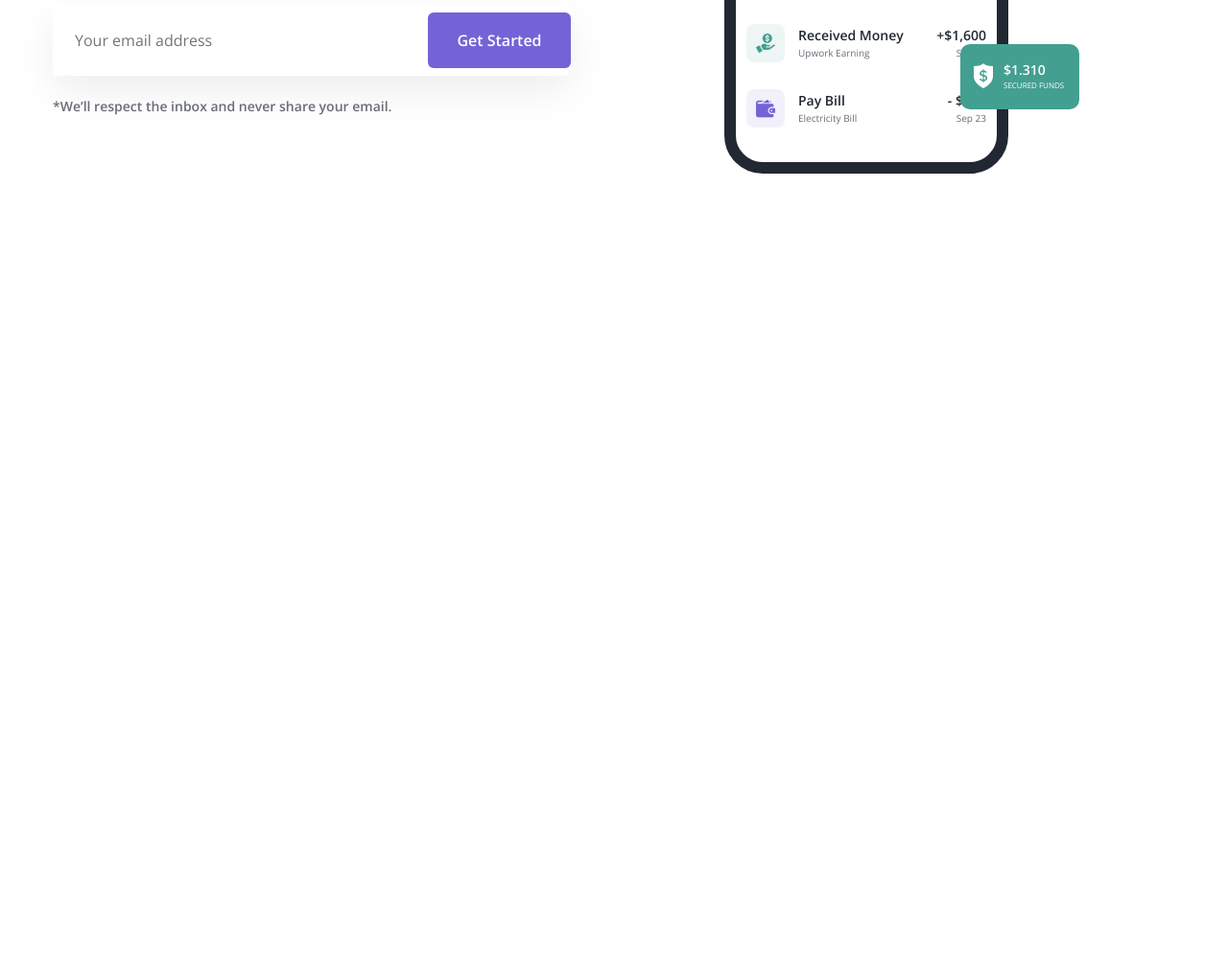
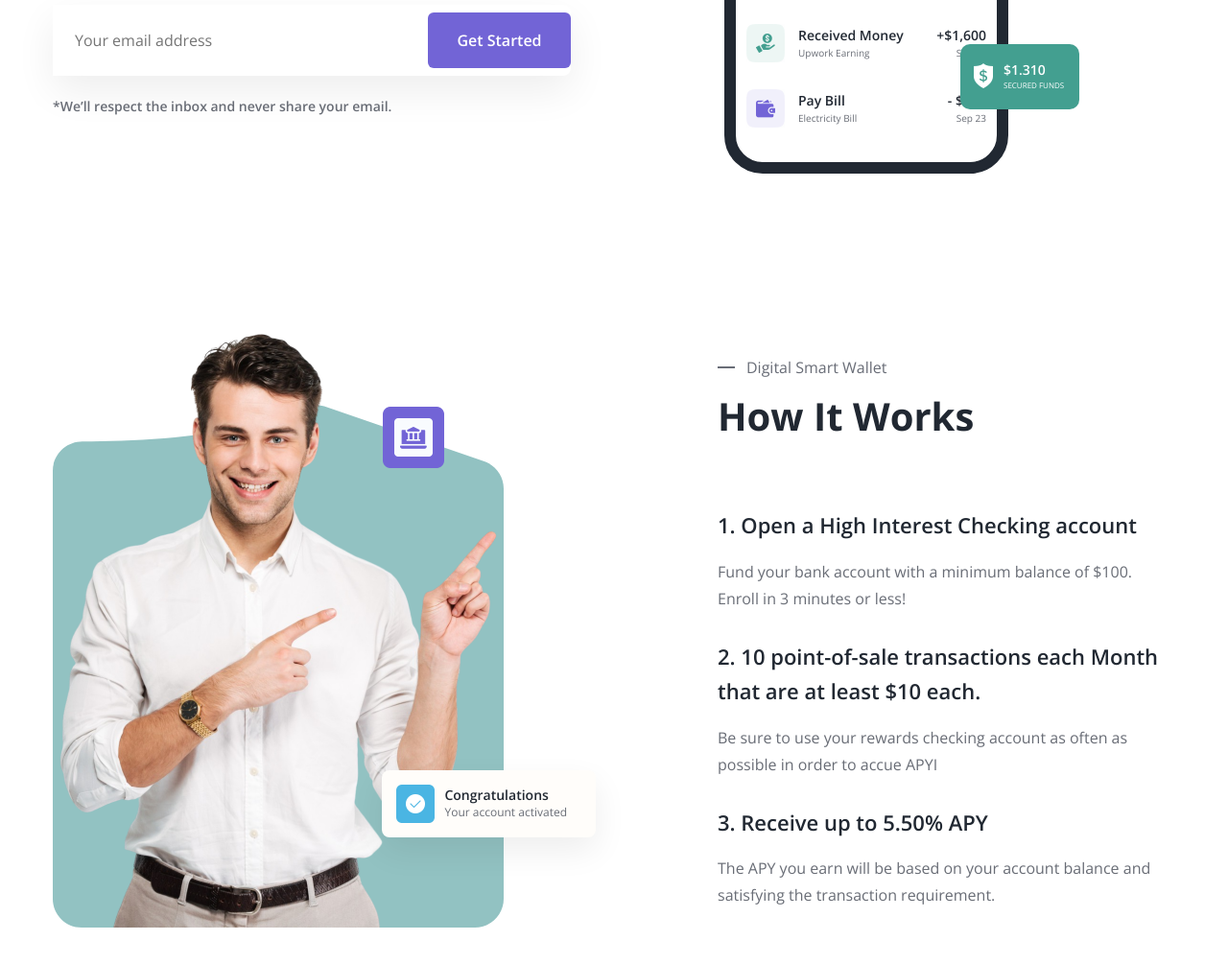
Before and after one commit to tanxufu/celo-bank, a plain HTML site: page index.html in a window 1280 px wide. Shown: the part 533-1538 px from the top of the page at 96% size. Before the commit the page ends 800 px from the top, so only its background shows below. Drawn offline with nearby package versions, Linux system fonts and the light colour scheme.

Commit message:
how- it- work

```diff
--- a/assets/css/style.css
+++ b/assets/css/style.css
@@ -51,6 +51,21 @@ button {
     width: 18px;
     height: 2px;
     background: #696d77;
+}
+
+.section-heading {
+    margin-top: 12px;
+    font-size: 4rem;
+    font-weight: 700;
+    line-height: 1.25;
+    color: var(--secondary-color);
+}
+
+.section-title {
+    font-size: 1.8rem;
+    font-weight: 600;
+    line-height: 1.66;
+    color: var(--secondary-color);
 }
 
 .section-desc {
@@ -469,3 +484,98 @@ button {
     font-size: 16px;
     font-weight: 400;
 }
+
+/* =============== Works =============== */
+.works {
+    padding: 108px 0;
+}
+
+.works__inner {
+    display: flex;
+    align-items: center;
+    column-gap: 230px;
+}
+
+.work-media {
+    position: relative;
+    max-width: 40.2%;
+}
+
+.work-media__img-wrap {
+    position: relative;
+}
+
+.work-media__logo {
+    position: absolute;
+    right: 55px;
+    top: 76px;
+    z-index: 1;
+    width: 64px;
+    height: 64px;
+}
+
+.work-media__img-wrap::after {
+    content: url(../img/work-bg.svg);
+    position: absolute;
+    left: 0;
+    bottom: 0;
+}
+
+.work-media__img {
+    position: relative;
+    z-index: 1;
+    width: 456px;
+    margin-left: 7px;
+    object-fit: cover;
+}
+
+.work-note {
+    position: absolute;
+    right: -103px;
+    bottom: 96px;
+    display: flex;
+    align-items: center;
+    column-gap: 10px;
+    max-width: 226px;
+    padding: 15px 30px 15px 15px;
+    border-radius: 8px;
+    background: #FFFDFA;
+    box-shadow: 0px 14px 34px 0px rgba(0, 0, 0, 0.07);
+    z-index: 1;
+}
+
+.work-note__icon {
+    height: 40px;
+    width: 40px;
+}
+
+.work-note__tilte {
+    font-size: 1.4rem;
+    font-weight: 600;
+    color: var(--secondary-color);
+}
+
+.work-note__desc {
+    margin-top: 5px;
+    font-size: 1.2rem;
+    font-weight: 400;
+    color: var(--third-color);
+}
+
+.work-info {
+    padding-top: 28px;
+}
+
+.work-info__list {
+    margin-top: 70px;
+}
+
+.work-info__title {
+    font-size: 2.2rem;
+}
+
+.work-info__desc {
+    margin: 16px 0 28px;
+    font-size: 1.6rem;
+    line-height: 1.75;
+}
--- a/index.html
+++ b/index.html
@@ -225,6 +225,69 @@
         </div>
     </header>
 
+    <!-- main -->
+    <main>
+        <!-- works -->
+        <section class="works">
+            <div class="container">
+                <div class="works__inner">
+                    <!-- media -->
+                    <div class="work-media">
+                        <figure class="work-media__img-wrap">
+                            <img src="./assets/img/work-logo.png" alt="" class="work-media__logo">
+                            <img src="./assets/img/work-img.png" alt="" class="work-media__img">
+                        </figure>
+                        <div class="work-note">
+                            <img src="./assets/img/check-item.png" alt="" class="work-note__icon">
+                            <div class="work-note__info">
+                                <p class="work-note__tilte">Congratulations</p>
+                                <p class="work-note__desc">Your account activated</p>
+                            </div>
+                        </div>
+                    </div>
+
+                    <!-- info -->
+                    <section class="work-info">
+                        <p class="section-sub-heading">Digital Smart Wallet</p>
+                        <h2 class="section-heading">How It Works</h2>
+                        <div class="work-info__list">
+                            <!-- item-1 -->
+                            <div class="work-info__item">
+                                <p class="section-title work-info__title">
+                                    1. Open a High Interest Checking account
+                                </p>
+                                <p class="section-desc work-info__desc">
+                                    Fund your bank account with a minimum balance of $100. Enroll in 3 minutes or less!
+                                </p>
+                            </div>
+
+                            <!-- item-2 -->
+                            <div class="work-info__item">
+                                <p class="section-title work-info__title">
+                                    2. 10 point-of-sale transactions each Month that are at least $10 each.
+                                </p>
+                                <p class="section-desc work-info__desc">
+                                    Be sure to use your rewards checking account as often as possible in order to accue
+                                    APYI
+                                </p>
+                            </div>
+
+                            <!-- item-3 -->
+                            <div class="work-info__item">
+                                <p class="section-title work-info__title">
+                                    3. Receive up to 5.50% APY
+                                </p>
+                                <p class="section-desc work-info__desc">
+                                    The APY you earn will be based on your account balance and satisfying the
+                                    transaction requirement.
+                                </p>
+                            </div>
+                        </div>
+                    </section>
+                </div>
+            </div>
+        </section>
+    </main>
 </body>
 
 </html>
```
Also changed, not shown: assets/img/check-item.png (added), assets/img/work-bg.svg (added), assets/img/work-img.png (added), assets/img/work-logo.png (added).
